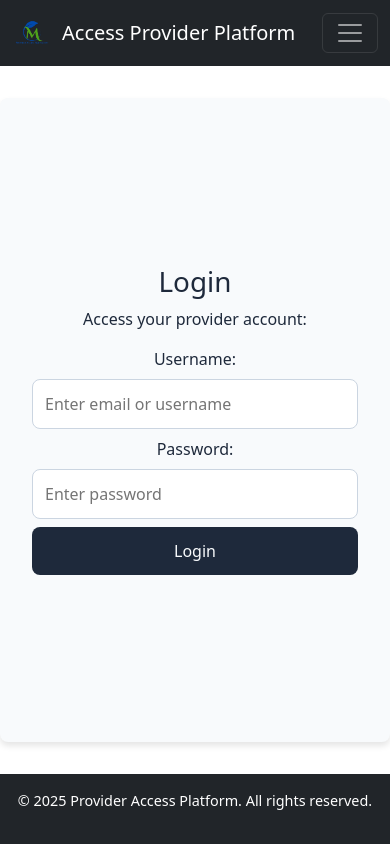
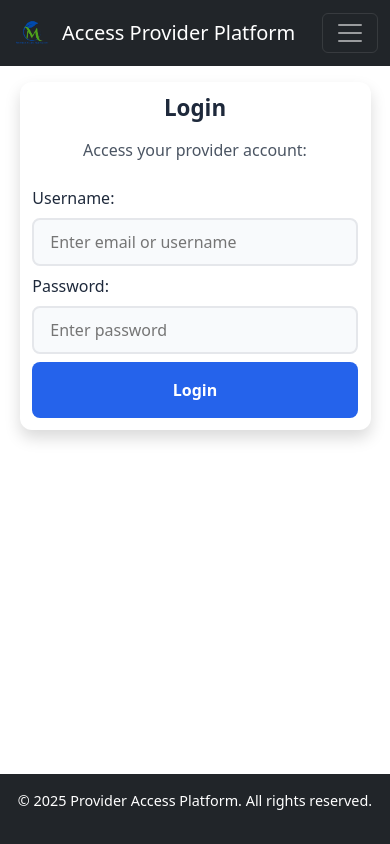
Before and after one commit to Agile-Development-and-Cloud-Computing/provider-access-platform-frontend, a React (Vite) app: page /login in a window 390 px wide. Built offline with nearby package versions, Linux system fonts and the light colour scheme.

Commit message:
feat: update the style for the Login, Register and Contact forms

```diff
--- a/src/styles/App.css
+++ b/src/styles/App.css
@@ -73,56 +73,138 @@
 }
 
 
-/* Form-Based Containers (Login, Register, Contact) */
+/* ===== Form Containers (Login, Register, Contact) ===== */
 .login-container,
 .register-container,
 .contact-container {
-  flex: 1;
   display: flex;
   flex-direction: column;
-  justify-content: center;
-  align-items: center;
-  text-align: center;
-  background-color: #f8fafc; /* Light background for forms */
-  color: #1e293b;
-  padding: 2rem;
-  border-radius: 8px;
-  box-shadow: 0px 4px 6px rgba(0, 0, 0, 0.1);
-  max-width: 400px;
+  justify-content: center; /* Center form content vertically */
+  align-items: center; /* Center form content horizontally */
+  background-color: #ffffff; /* Bright white background */
+  color: #1e293b; /* Dark text for readability */
+  padding: 1.5rem; /* Compact padding */
+  border-radius: 12px; /* Smooth corners for modern look */
+  box-shadow: 0px 8px 16px rgba(0, 0, 0, 0.15); /* Subtle shadow effect */
+  max-width: 500px; /* Adjust max width */
   margin: 2rem auto;
+  box-sizing: border-box; /* Ensure padding doesn't overflow */
 }
 
-.login-container input,
-.register-container input,
-.contact-container input,
+/* ===== Input Fields (Uniform Sizes) ===== */
+.login-container input[type="text"],
+.login-container input[type="password"],
+.register-container input[type="text"],
+.register-container input[type="password"],
+.contact-container input[type="text"],
+.contact-container input[type="email"],
 .contact-container textarea {
-  width: 100%;
-  padding: 0.75rem;
-  margin: 0.5rem 0;
-  border: 1px solid #cbd5e1;
-  border-radius: 8px;
-  font-size: 1rem;
+  width: 100%; /* Full container width */
+  padding: 1rem; /* Uniform padding for all fields */
+  margin: 0.5rem 0; /* Equal spacing between fields */
+  border: 2px solid #e5e7eb; /* Subtle border for consistency */
+  border-radius: 8px; /* Smooth rounded corners */
+  font-size: 1rem; /* Uniform font size */
+  background-color: #f8fafc; /* Light gray background for readability */
+  box-sizing: border-box; /* Include padding and border in size */
+  height: 48px; /* Fixed height for input fields */
+  transition: border-color 0.3s ease, box-shadow 0.3s ease; /* Smooth focus transition */
 }
 
+/* ===== Textarea (Message Box for Contact Page) ===== */
+.contact-container textarea {
+  height: 150px; /* Taller textarea for messages */
+  resize: vertical; /* Allow resizing vertically */
+}
+
+/* ===== Focus State for All Inputs ===== */
+.login-container input:focus,
+.register-container input:focus,
+.contact-container input:focus,
+.contact-container textarea:focus {
+  border-color: #2563eb; /* Bright blue border on focus */
+  box-shadow: 0px 0px 8px rgba(37, 99, 235, 0.4); /* Soft glow effect */
+  outline: none; /* Remove default browser outline */
+}
+
+/* ===== Buttons (Uniform Styles) ===== */
 .login-container button,
 .register-container button,
 .contact-container button {
-  width: 100%;
-  padding: 0.75rem;
-  background-color: #1e293b;
-  color: #f8fafc;
+  width: 100%; /* Full-width buttons */
+  padding: 1rem;
+  background-color: #2563eb; /* Bright blue background */
+  color: #ffffff; /* White text for contrast */
   border: none;
-  border-radius: 8px;
-  font-size: 1rem;
+  border-radius: 8px; /* Rounded corners */
+  font-size: 1.1rem; /* Slightly larger font for buttons */
+  font-weight: bold;
   cursor: pointer;
-  transition: background-color 0.3s;
+  transition: background-color 0.3s ease, transform 0.2s ease; /* Smooth hover transition */
 }
 
 .login-container button:hover,
 .register-container button:hover,
 .contact-container button:hover {
-  background-color: #334155;
+  background-color: #1e40af; /* Darker blue on hover */
+  transform: translateY(-2px); /* Subtle lift effect */
 }
+
+/* ===== Form Headings ===== */
+.login-container h1,
+.register-container h1,
+.contact-container h1 {
+  font-size: 1.8rem;
+  font-weight: bold;
+  color: #1e293b; /* Dark text for headings */
+  margin-bottom: 1rem;
+}
+
+.login-container p,
+.register-container p,
+.contact-container p {
+  font-size: 1rem;
+  color: #4b5563; /* Muted text for descriptions */
+  margin-bottom: 1.5rem;
+}
+
+/* ===== Responsive Design ===== */
+@media (max-width: 768px) {
+  .login-container,
+  .register-container,
+  .contact-container {
+    padding: 1rem; /* Reduced padding for smaller screens */
+    margin: 1rem auto; /* Compact margin */
+  }
+
+  .login-container h1,
+  .register-container h1,
+  .contact-container h1 {
+    font-size: 1.6rem; /* Slightly smaller headings */
+  }
+
+  .login-container button,
+  .register-container button,
+  .contact-container button {
+    font-size: 1rem; /* Adjust button font size */
+  }
+}
+
+@media (max-width: 480px) {
+  .login-container,
+  .register-container,
+  .contact-container {
+    padding: 0.8rem; /* Further reduce padding for very small screens */
+    max-width: 90%; /* Limit form width on small devices */
+  }
+
+  .login-container h1,
+  .register-container h1,
+  .contact-container h1 {
+    font-size: 1.4rem; /* Smaller headings */
+  }
+}
+
 
 /* Contact Page Specific Styles */
 .contact-container {
```
